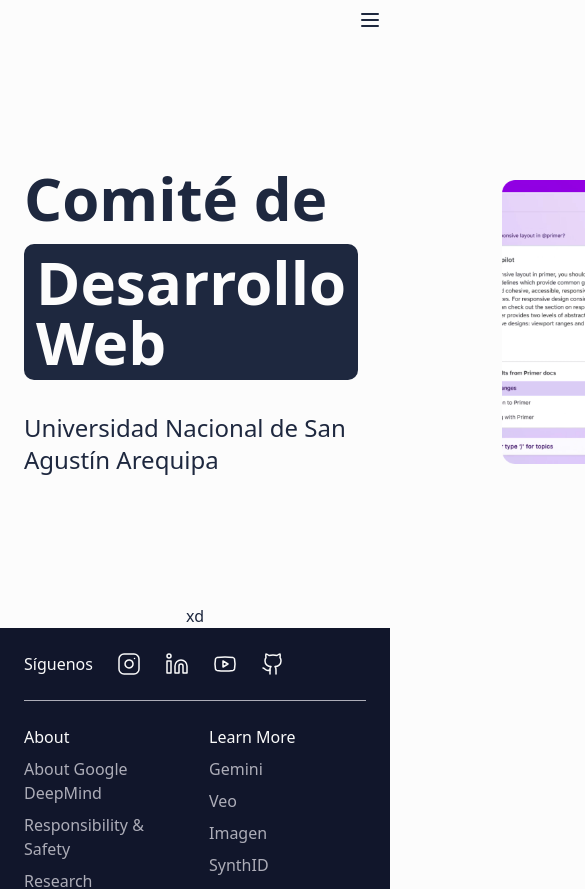
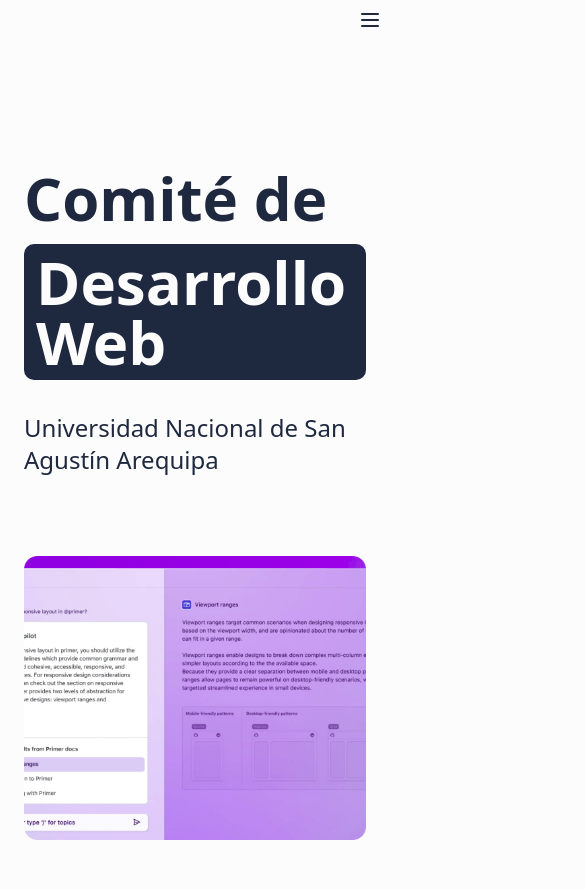
Before and after one commit to ynoacamino/student-chapter-acm-page, a Next.js app in the folder frontend/: page /comites/comite_1 in a window 390 px wide. Shown: the top 889 px of the page, 585 px wide, since content can reach past the window. Built offline with nearby package versions, Linux system fonts and the light colour scheme; what @bprogress/next would draw is missing.

Commit message:
Fix responsive layout un hero comite page

```diff
--- a/frontend/src/app/comites/[comite]/page.tsx
+++ b/frontend/src/app/comites/[comite]/page.tsx
@@ -18,8 +18,9 @@
   if (!comiteRoute) {
     notFound();
   }
-  // eslint-disable-next-line max-len
-  const comite = Object.values(COMITES_DICT).find((tComite) => tComite.route === comiteRoute) || COMITES_DICT.COMITE_1;
+  const comite = Object.values(COMITES_DICT).find(
+    (tComite) => tComite.route === comiteRoute,
+  ) || COMITES_DICT.COMITE_1;
   return (
     <>
       <Hero title={comite.title} img={comite.img} />
--- a/frontend/src/components/pages/comites/[comite]/Hero.tsx
+++ b/frontend/src/components/pages/comites/[comite]/Hero.tsx
@@ -11,7 +11,7 @@
   title, img,
 }: HeroProps) {
   return (
-    <Section className="flex-row justify-between gap-36">
+    <Section className="md:flex-row justify-between gap-x-36 gap-y-20">
       <div className="flex flex-col gap-8">
         <Title content={title} />
         <span className="text-2xl">
```
